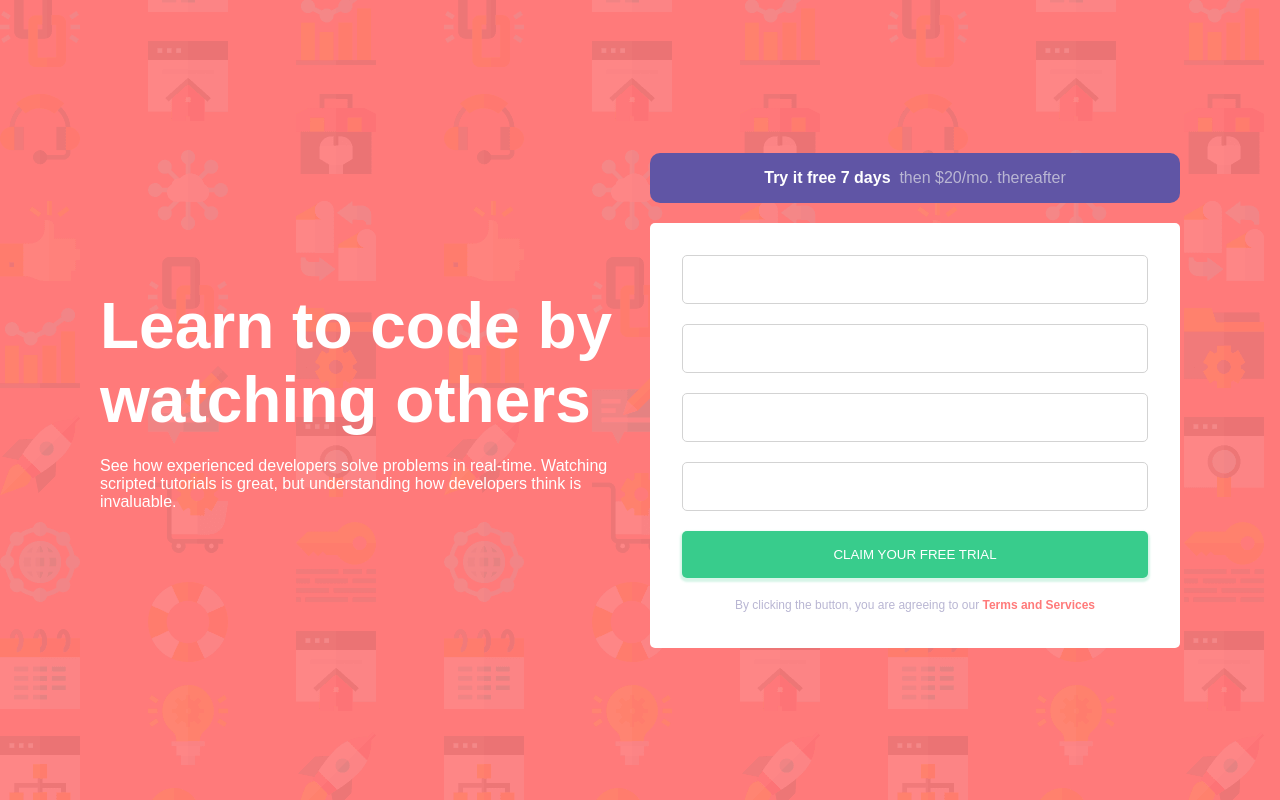
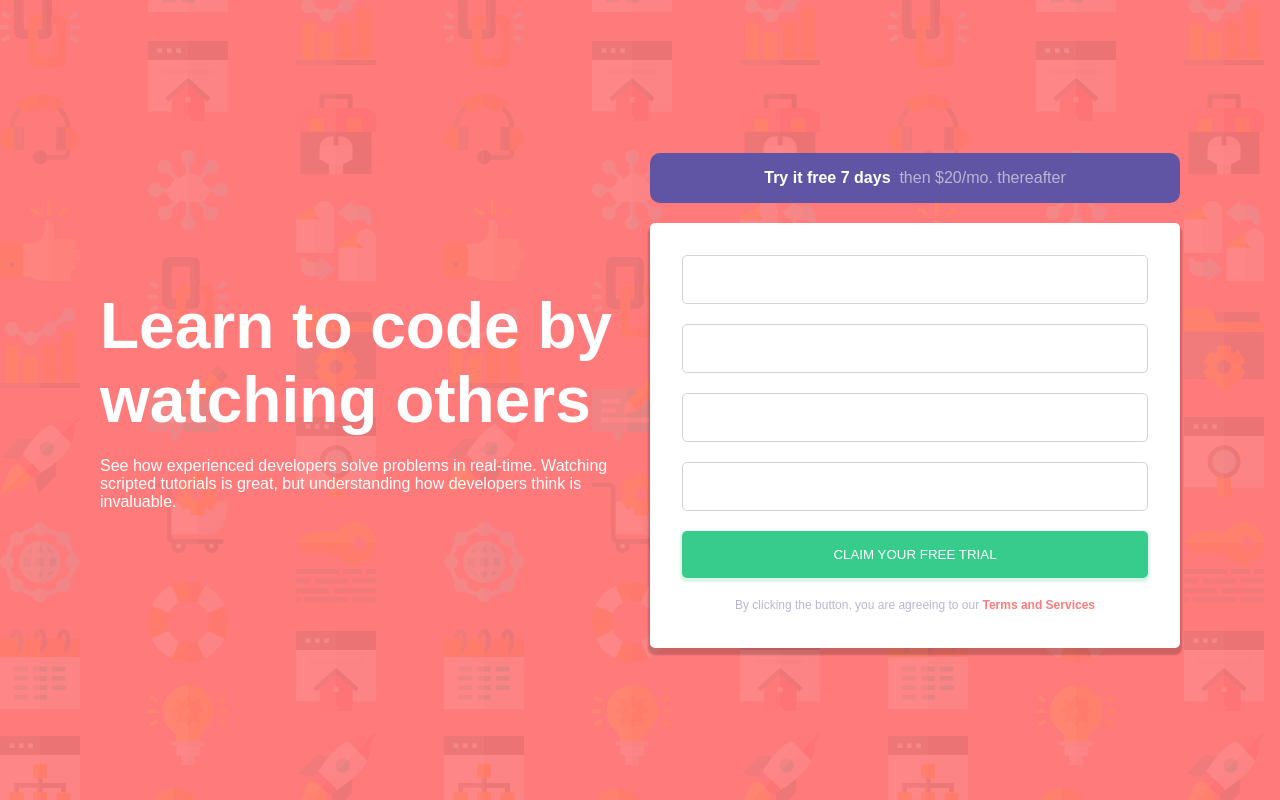
Before and after one commit to Danielhu3/intro-component-ts, a React (Create React App) app: page / in a window 1280 px wide. Built offline with nearby package versions, Linux system fonts and the light colour scheme.

Commit message:
css fixings

```diff
--- a/src/components/left/text/style.ts
+++ b/src/components/left/text/style.ts
@@ -1,2 +1,3 @@
 import styled from "styled-components";
-export const Text = styled.p``
+export const Text = styled.p`
+`
--- a/src/components/right/form/style.ts
+++ b/src/components/right/form/style.ts
@@ -7,4 +7,6 @@ export const Form = styled.form`
     padding: 3.2rem;
     padding-bottom: 3.6rem;
     border-radius: 0.5rem;
+
+    box-shadow: 0 5px 2px 2px rgb(0 0 0 / 20%);
 `
--- a/src/components/right/priceInfo/style.ts
+++ b/src/components/right/priceInfo/style.ts
@@ -6,4 +6,5 @@ export const PriceInfo = styled.span`
     display: flex;
     justify-content: center;
     color: hsl(246, 25%, 77%);
+    text-align: center;
 `
```
Also changed, not shown: src/components/right/input/style.ts (line endings or trailing spaces).
